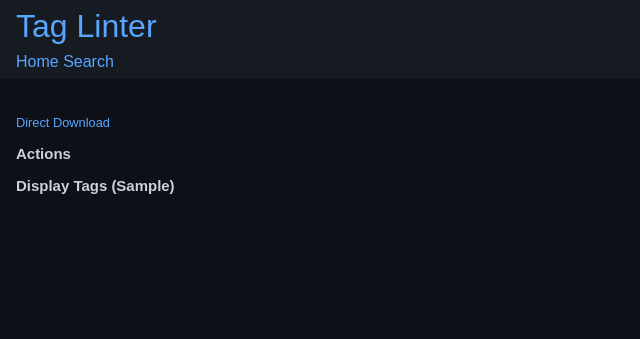
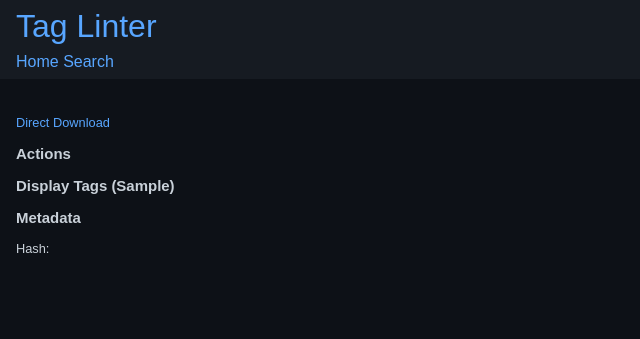
Before and after one commit to cinnamon-rolls/hydrus-tag-linter, a Python web app: template templates/file.html in a window 1280 px wide. Shown: the top 339 px of the page, without its empty margins (0-640 px from the left). Run offline with Jinja, Linux system fonts and the light colour scheme; the template is opened without the code that fills it: most values are stand-ins (such as "Sample title", 1, 10 or a date in 2020); some libraries are stand-ins or nearby versions.

Commit message:
general improvement

```diff
--- a/templates/file.html
+++ b/templates/file.html
@@ -21,6 +21,12 @@
       float: left;
       overflow: auto;
       max-height: calc(100% - 75);
+    }
+
+    .full_file_sidebar p {
+      max-width: 100%;
+      word-wrap: normal;
+      overflow: scroll;
     }
 
     .full_file_container {
@@ -55,7 +61,7 @@
     }
   </style>
   <script type="module">
-    import {httpGetJson} from "/static/js/http_helper.js"
+    import {httpGetJson, httpPostJson} from "/static/js/http_helper.js"
     import {createTagList} from "/static/js/tags.js"
 
     // shortcuts to assign to actions with the 'auto' shortcut
@@ -107,7 +113,7 @@
       },
 
       'move': async function (hints) {
-        movement = hints.movement || 1;
+        let movement = hints.movement || 1;
         await moveInPlaylist(movement);
       },
 
@@ -136,7 +142,7 @@
         alert("undo not implemented (yet?)")
         return true;
       }
-      shortcutName = "";
+      var shortcutName = "";
       if (e.ctrlKey) {
         shortcutName += "ctrl+";
       }
@@ -178,11 +184,19 @@
 
       var pendingActions = [];
 
-      // update tags list
+      // update tags list & other metadata doodads
       if (metadataChanged) {
+        var metadata = getCurrentMetadata();
+
         var tagsContainer = document.getElementById("tags_container")
+        var newTagList = createTagList(getDisplayTagsFromMetadata(getTagService(), metadata))
         tagsContainer.innerHTML = ""
-        tagsContainer.appendChild(createTagList(getDisplayTagsFromMetadata(getTagService(), getCurrentMetadata())))
+        tagsContainer.appendChild(newTagList);
+
+        var hash = metadata.hash || "?"
+        document
+          .getElementById("hash_container")
+          .innerText = hash
       }
 
       if (ruleChanged) {
@@ -402,7 +416,7 @@
         return false;
       }
 
-      action = fileActions[actionName];
+      var action = fileActions[actionName];
 
       if (action == null) {
         console.log('no action for: ' + actionName, fileActions)
@@ -500,7 +514,10 @@
     }
 
     function getDisplayTagsFromMetadata(service, metadata) {
-      return metadata['service_names_to_statuses_to_display_tags'][service]['0'];
+      var sntstdt = metadata['service_names_to_statuses_to_display_tags'] || {};
+      var statuses_to_tags = sntstdt[service] || {}
+      var ret = statuses_to_tags['0'] || [];
+      return ret;
     }
 
     function getTagsFromMetadata(service, metadata) {
@@ -581,6 +598,13 @@
     <h3 id="tags_header">Display Tags ({{server.tag_service}})</h3>
     <div id="tags_container"></div>
 
+    <h3>Metadata</h3>
+    <div id="metadata_container">
+      <p>Hash:
+        <code id="hash_container"></code>
+      </p>
+    </div>
+
     <h3 id="rule_header" style="display: none;">Rule Info</h3>
     <div id="rule_container"></div>
   </div>
--- a/templates/search.html
+++ b/templates/search.html
@@ -20,7 +20,7 @@
       var searchByJSON = document.getElementById('search_by_json');
 
       if (search != null) {
-        searchResult = await getSearchFiles(search)
+        let searchResult = await getSearchFiles(search)
           .then(x => renderGallery(x))
           .catch(console.error);
 
```
Also changed, not shown: 1 other file.
